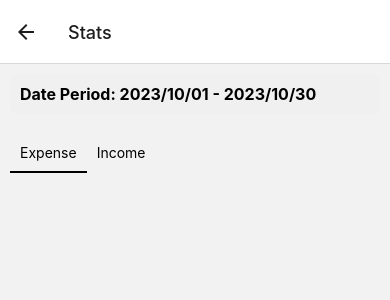
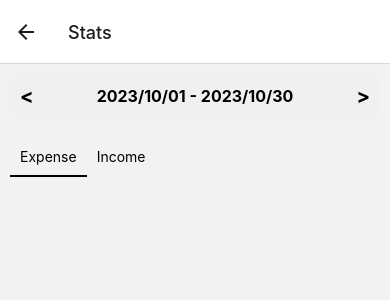
Before and after one commit to Maplestudent/ExpenseTracker, a React Native app: screen /Stats in a window 390 px wide. Shown: the top 300 px of the page. Built offline with nearby package versions, Linux system fonts and the light colour scheme.

Commit message:
Update StatsScreen.jsx
Previous & Next months are available to see

```diff
--- a/src/screens/StatsScreen.jsx
+++ b/src/screens/StatsScreen.jsx
@@ -1,21 +1,66 @@
 import React, { useState } from 'react';
-import { ScrollView, StyleSheet, Text, View } from 'react-native';
+import { ScrollView, StyleSheet, Text, View, TouchableHighlight  } from 'react-native';
 import TransactionType from '../components/TransactionType';
 
 function StatsScreen() {
     const [type, setType] = useState('Expense');
-    const startDate = '2023/10/01';
-    const endDate = '2023/10/30';
+    const [startDate, setStartDate] = useState('2023/10/01');
+    const [endDate, setEndDate] = useState('2023/10/30');
+
+    const handlePreviousMonth = () => {
+        const [year, month, day] = startDate.split('/');
+        const currentMonth = parseInt(month);
+        let newYear = parseInt(year);
+        let newMonth = currentMonth - 1;
+
+        if (newMonth === 0) {
+            newMonth = 12;
+            newYear--;
+        }
+
+        const previousStartDate = `${newYear}/${newMonth.toString().padStart(2, '0')}/01`;
+        setStartDate(previousStartDate);
+
+        const daysInPreviousMonth = new Date(newYear, newMonth, 0).getDate();
+        const previousEndDate = `${newYear}/${newMonth.toString().padStart(2, '0')}/${daysInPreviousMonth}`;
+        setEndDate(previousEndDate);
+    };
+
+    const handleNextMonth = () => {
+        const [year, month, day] = startDate.split('/');
+        const currentMonth = parseInt(month);
+        let newYear = parseInt(year);
+        let newMonth = currentMonth + 1;
+
+        if (newMonth === 13) {
+            newMonth = 1; // Set to January
+            newYear++;
+        }
+
+        const nextStartDate = `${newYear}/${newMonth.toString().padStart(2, '0')}/01`;
+        setStartDate(nextStartDate);
+
+        const daysInNextMonth = new Date(newYear, newMonth, 0).getDate();
+        const nextEndDate = `${newYear}/${newMonth.toString().padStart(2, '0')}/${daysInNextMonth}`;
+        setEndDate(nextEndDate);
+    };
 
     return (
         <ScrollView style={styles.container}>
             <View style={styles.datePeriodContainer}>
-                <Text style={styles.datePeriodText}>Date Period: {startDate} - {endDate}</Text>
+                <TouchableHighlight onPress={handlePreviousMonth}>
+                    <Text style={styles.arrow}>{'<'}</Text>
+                </TouchableHighlight>
+                <Text style={styles.datePeriodText}>{startDate} - {endDate}</Text>
+                <TouchableHighlight onPress={handleNextMonth}>
+                    <Text style={styles.arrow}>{'>'}</Text>
+                </TouchableHighlight>
             </View>
             <TransactionType type={type} onSelect={setType} />
         </ScrollView>
     );
 }
+
 
 const styles = StyleSheet.create({
     container: {
@@ -23,6 +68,9 @@ const styles = StyleSheet.create({
         padding: 10,
     },
     datePeriodContainer: {
+        flexDirection: 'row',
+        alignItems: 'center',
+        justifyContent: 'space-between',
         backgroundColor: '#f0f0f0',
         padding: 10,
         borderRadius: 8,
@@ -32,6 +80,10 @@ const styles = StyleSheet.create({
         fontSize: 16,
         fontWeight: 'bold',
     },
+    arrow: {
+        fontSize: 20,
+        fontWeight: 'bold',
+    },
 });
 
 export default StatsScreen;
```
